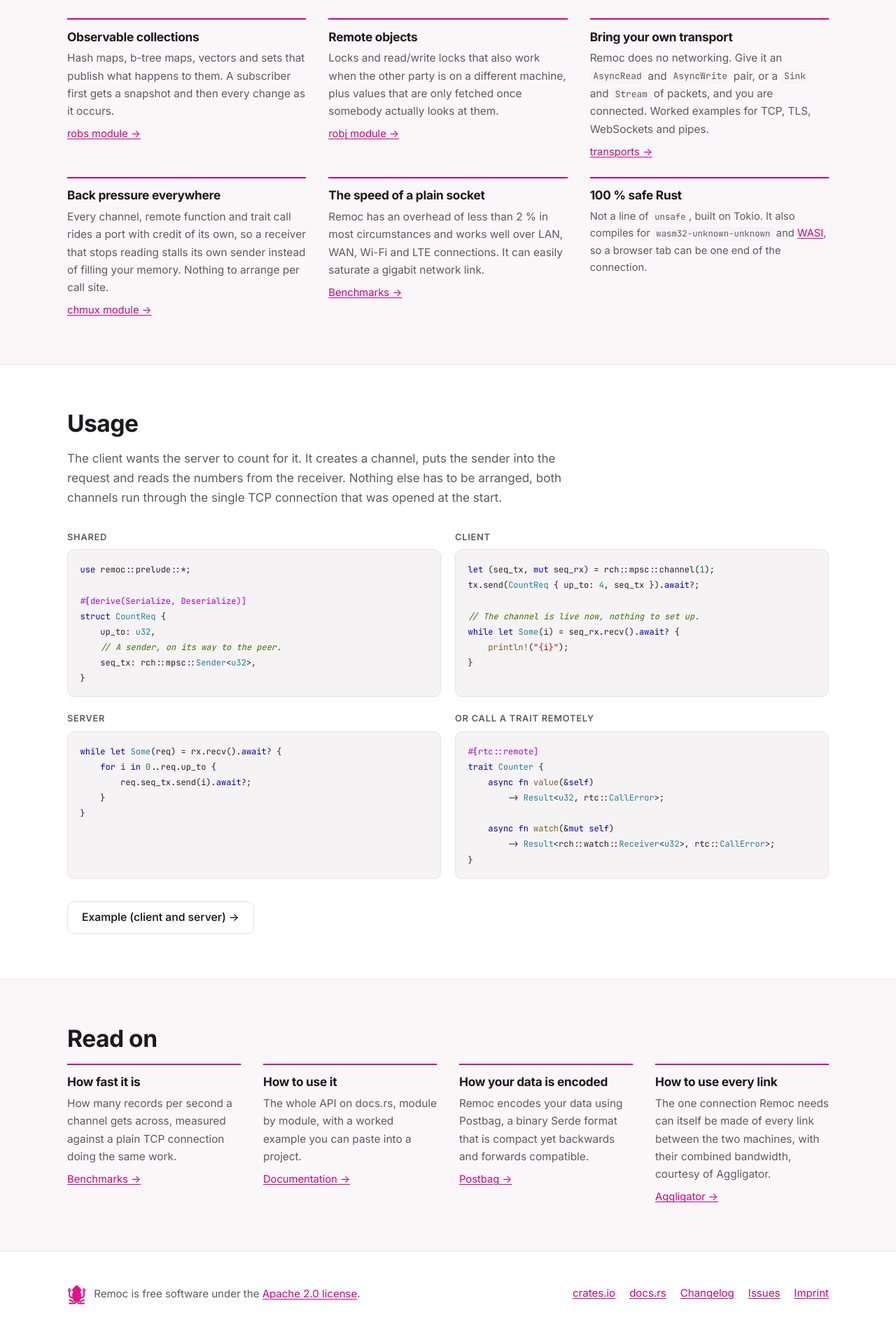
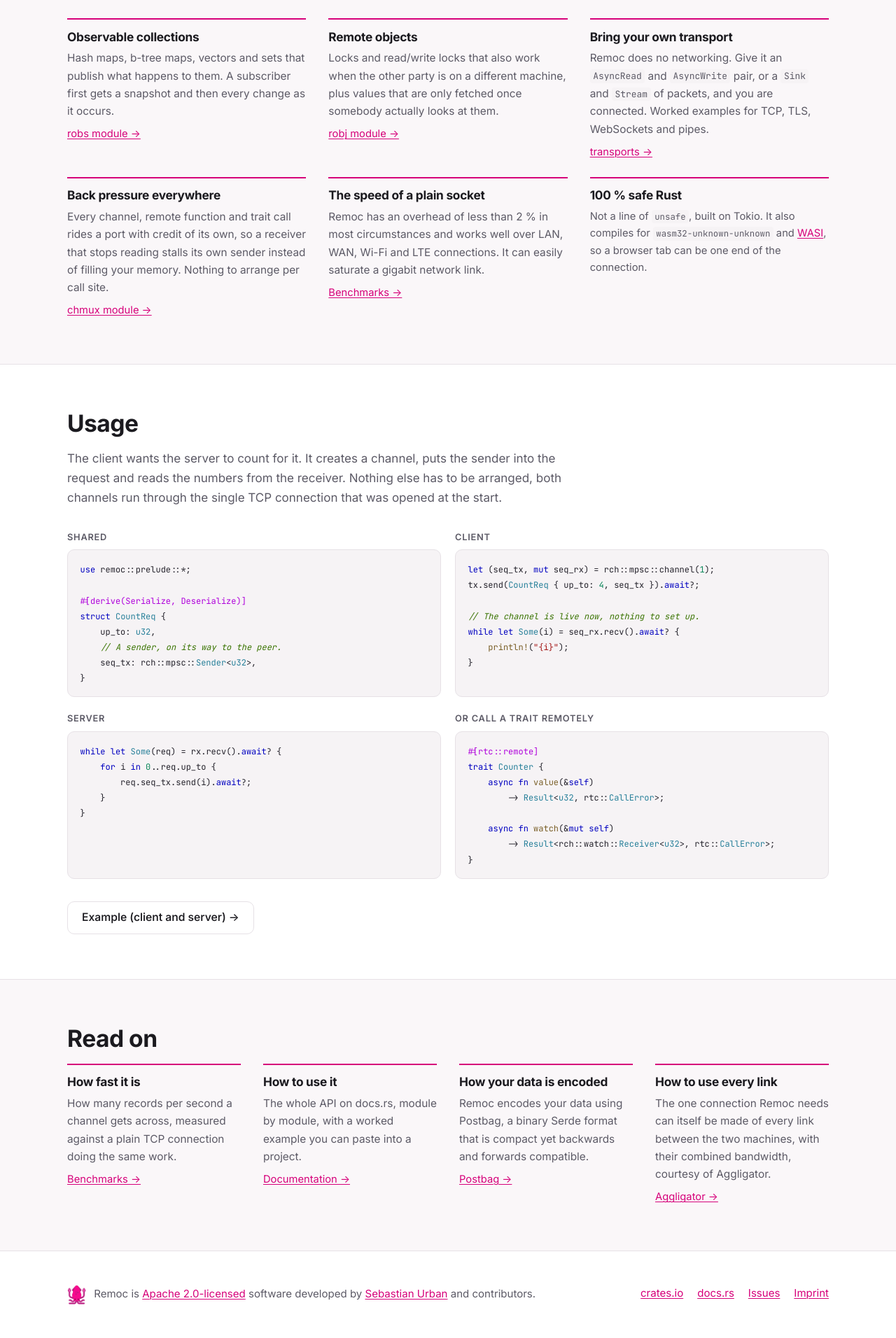
Before and after one commit to remoc-rs/remoc-rs.github.io, a Jekyll site: the page built from index.html, in a window 1280 px wide. Shown: the part 2498-4410 px from the top of the page at 70% size. Built offline with Jekyll 4.4.1, drawn with Linux system fonts in a browser that asks for light colours.

Commit message:
Update footer with autor GitHub page link

```diff
--- a/_config.yml
+++ b/_config.yml
@@ -15,7 +15,6 @@
     repo: https://github.com/remoc-rs/remoc
     branch: master
     crate: remoc
-    changelog: https://github.com/remoc-rs/remoc/blob/master/CHANGELOG.md
     links:
       - { title: Features, url: "/#features" }
       - { title: Usage, url: "/#usage" }
@@ -29,7 +28,6 @@
     repo: https://github.com/remoc-rs/postbag
     branch: main
     crate: postbag
-    changelog: https://github.com/remoc-rs/postbag/blob/main/CHANGELOG.md
     links:
       - { title: Format, url: "/postbag/#format" }
       - { title: Compatibility, url: "/postbag/#compatibility" }
@@ -44,9 +42,6 @@
     repo: https://github.com/remoc-rs/aggligator
     branch: master
     crate: aggligator
-    # The workspace keeps one changelog per crate, so the footer needs to be told
-    # which one is the project's.
-    changelog: https://github.com/remoc-rs/aggligator/blob/master/aggligator/CHANGELOG.md
     links:
       - { title: Features, url: "/aggligator/#features" }
       - { title: Design, url: "/aggligator/#design" }
--- a/_includes/footer.html
+++ b/_includes/footer.html
@@ -5,15 +5,14 @@
         <div class="footer-brand">
             <img src="{{ project.logo }}" alt="" width="27" height="28">
             <p>
-                {{ project.name }} is free software under the
-                <a href="{{ project.repo }}/blob/{{ project.branch }}/LICENSE">Apache&nbsp;2.0 license</a>.
+                {{ project.name }} is <a href="{{ project.repo }}/blob/{{ project.branch }}/LICENSE">Apache 2.0-licensed</a> software developed by
+                <a href="https://github.com/surban">Sebastian Urban</a> and contributors.
             </p>
         </div>
         <nav aria-label="Footer">
             <ul>
                 <li><a href="https://crates.io/crates/{{ project.crate }}">crates.io</a></li>
                 <li><a href="https://docs.rs/{{ project.crate }}">docs.rs</a></li>
-                <li><a href="{{ project.changelog }}">Changelog</a></li>
                 <li><a href="{{ project.repo }}/issues">Issues</a></li>
                 <li><a href="/impressum.html">Imprint</a></li>
             </ul>
--- a/style.css
+++ b/style.css
@@ -988,10 +988,16 @@
     gap: 0.35rem 1.25rem;
 }
 
+.footer-inner nav {
+    flex: none;
+}
+
 .footer-brand {
     display: flex;
     align-items: center;
     gap: 0.7rem;
+    flex: 1 1 auto;
+    min-width: 0;
 }
 
 .footer-brand img {
@@ -1000,6 +1006,12 @@
 
 .footer-brand p {
     margin: 0;
+}
+
+@media (min-width: 70rem) {
+    .footer-brand p {
+        white-space: nowrap;
+    }
 }
 
 @media (prefers-reduced-motion: reduce) {
```
